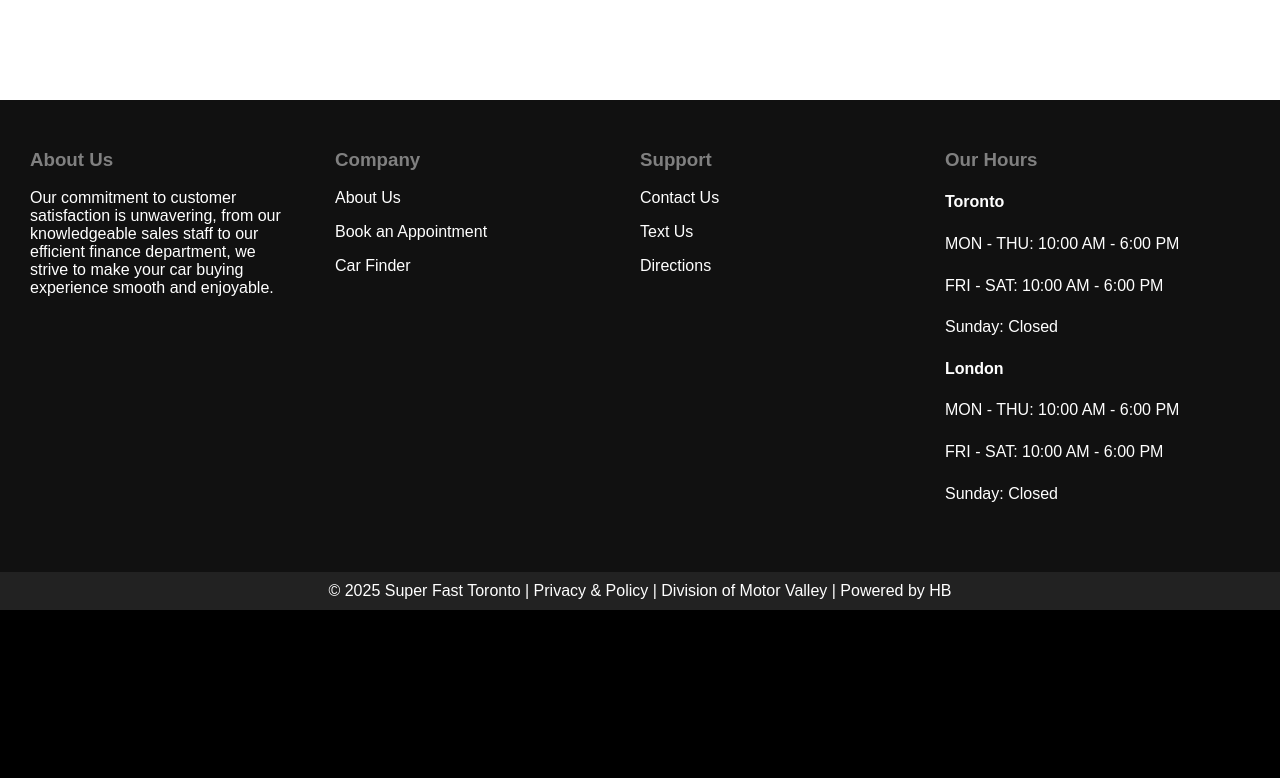
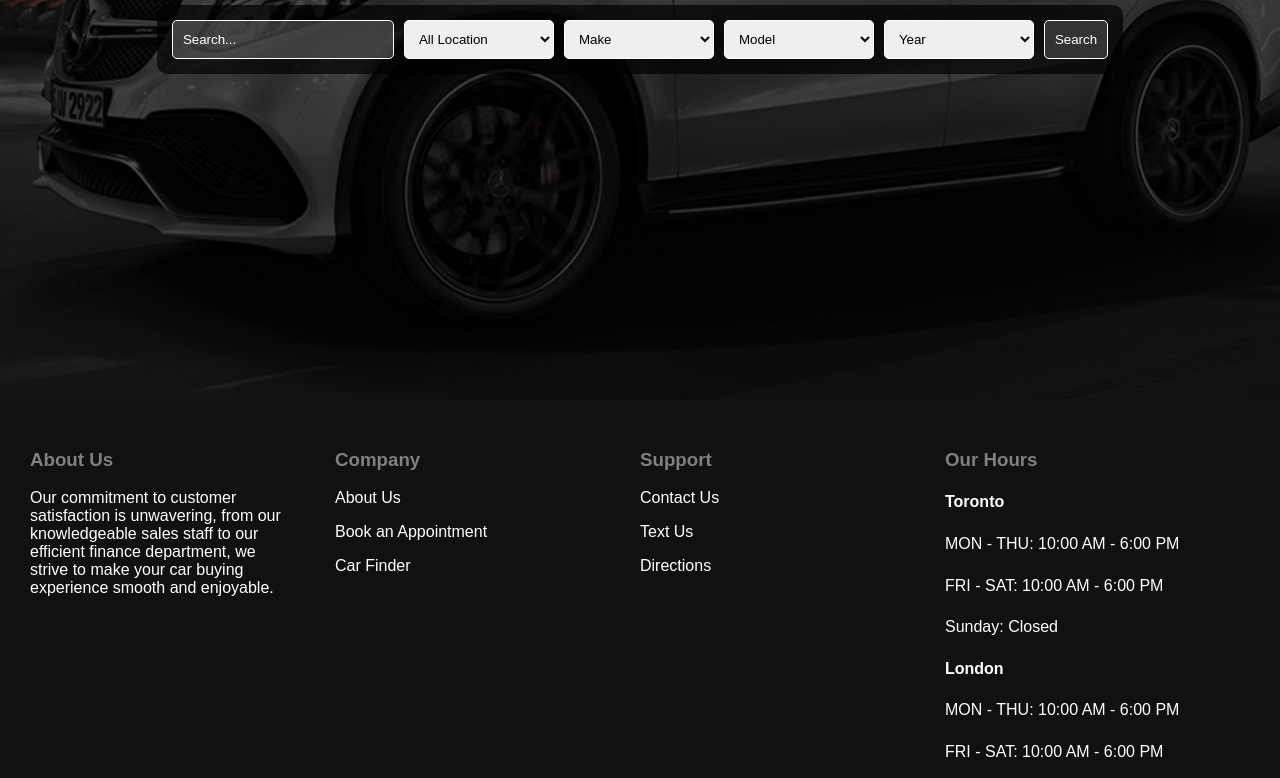
Before and after one commit to mizamgali/Mizamgali-SuperFast, a plain HTML site: page index.html in a window 1280 px wide. Shown: the part 481-1259 px from the top of the page. Before the commit the page ends 1091 px from the top, so only its background shows below. Drawn offline with Linux system fonts and the light colour scheme.

Commit message:
Header/footer commit

```diff
--- a/index.html
+++ b/index.html
@@ -37,7 +37,27 @@
         </nav>
     </header>
     <main>
-
+        <div class="container">
+            <div class="background-overlay">
+                <h1>Welcome To Car Connection Toronto</h1>
+                <div class="search-container">
+                    <input type="text" placeholder="Search...">
+                    <select>
+                        <option>All Location</option>
+                    </select>
+                    <select>
+                        <option>Make</option>
+                    </select>
+                    <select>
+                        <option>Model</option>
+                    </select>
+                    <select>
+                        <option>Year</option>
+                    </select>
+                    <button>Search</button>
+                </div>
+            </div>
+        </div>
     </main>
     <footer>
         <div class="footer">
--- a/style.css
+++ b/style.css
@@ -44,10 +44,72 @@ body {
     color: grey;
 }
 
-main{
-    background-color: white;
-    height: 500px;
+
+/*MAIN----------------------------------------------------------------------------------------------*/
+main {
+    background: url('images/car-background.png') no-repeat center center/cover;
+    height: 100vh;
+    display: flex;
+    justify-content: center;
+    align-items: center;
 }
+.container {
+    width: 100%;
+    height: 100vh;
+    position: relative;
+}
+.background-overlay {
+    width: 100%;
+    height: 100%;
+    background: rgba(0, 0, 0, 0.6);
+    display: flex;
+    flex-direction: column;
+    align-items: center;
+    justify-content: center;
+    color: white;
+    text-align: center;
+}
+h1 {
+    font-size: 2rem;
+    margin-bottom: 20px;
+}
+.search-container {
+    display: flex;
+    flex-wrap: wrap;
+    gap: 10px;
+    justify-content: center;
+    background: rgba(0, 0, 0, 0.7);
+    padding: 15px;
+    border-radius: 10px;
+
+}
+.search-container input,
+.search-container select,
+.search-container button {
+    padding: 10px;
+    border: none;
+    border-radius: 5px;
+    border: 1px solid white;
+
+}
+.search-container input {
+    width: 200px;
+
+    background: rgba(255, 255, 255, 0.2);
+}
+.search-container select {
+    width: 150px;
+}
+.search-container button {
+    background: #333;
+    color: white;
+    cursor: pointer;
+}
+.search-container input::placeholder {
+    color: white;
+}
+
+/*MAIN----------------------------------------------------------------------------------------------*/
 
 .footer {
     background-color: #111;
```
Also changed, not shown: images/car-background.png (added).
